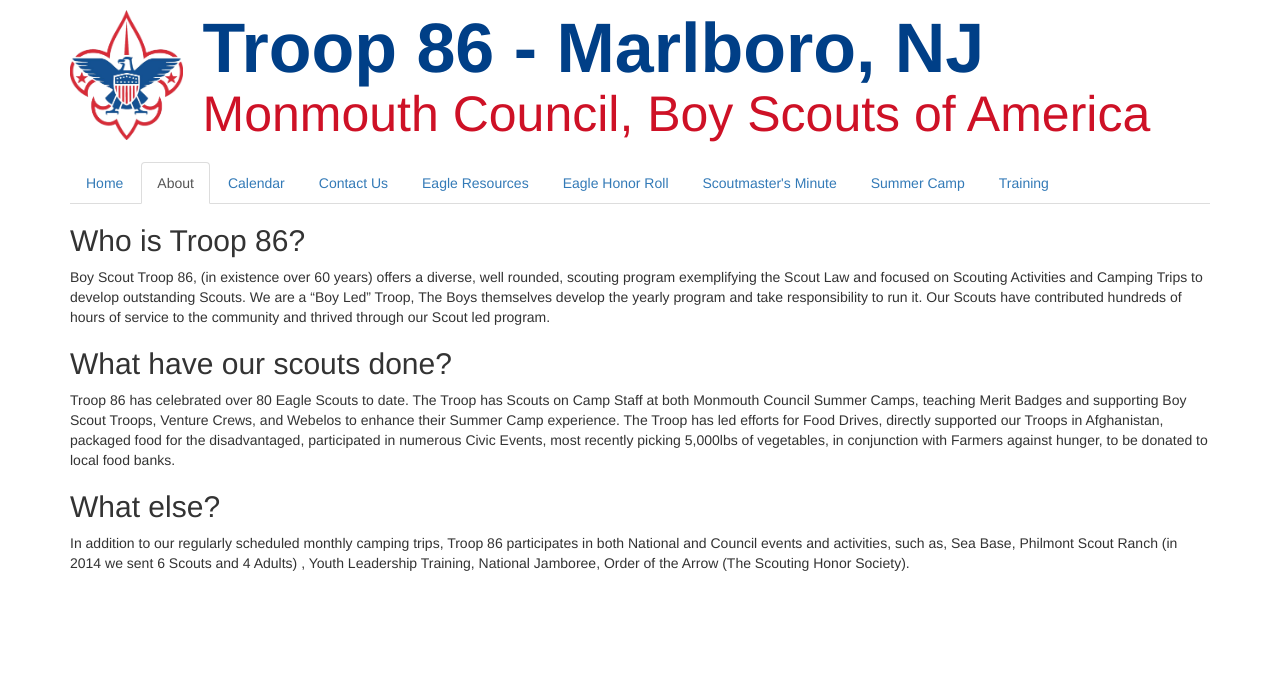
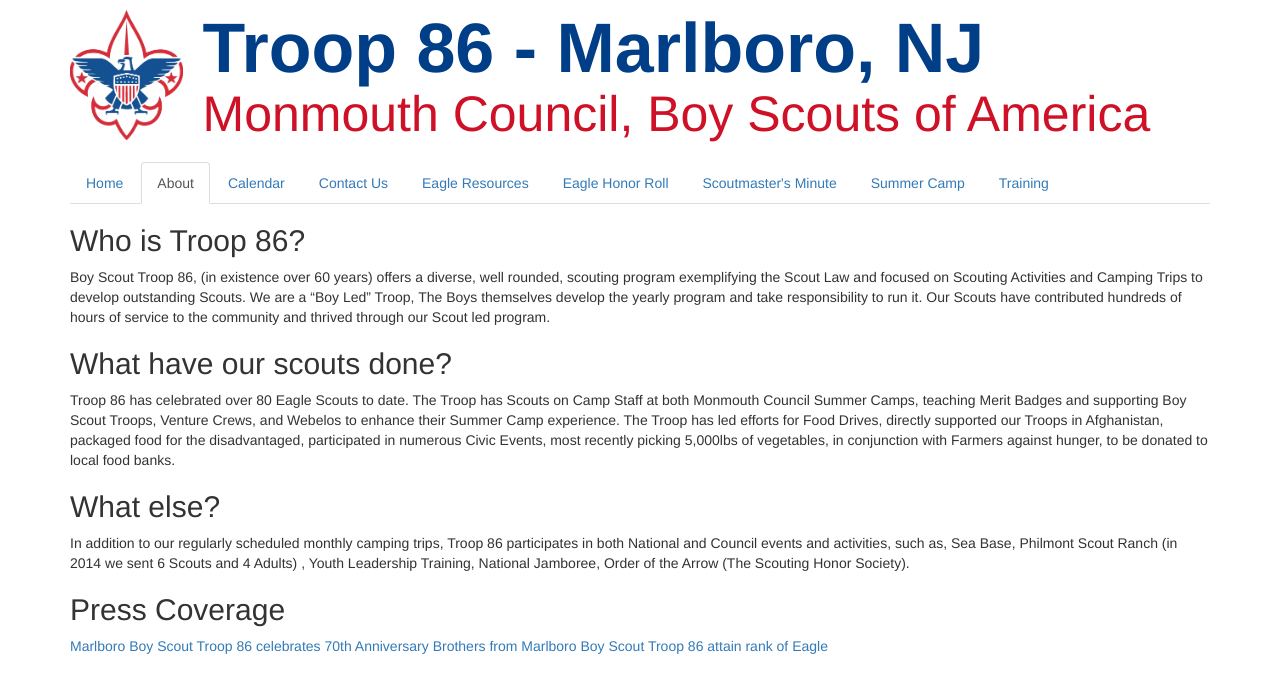
Before and after one commit to akparekh/bsatroop86.github.io, a Jekyll site: the page built from about.md, in a window 1280 px wide. Shown: the top 693 px of the page. Built offline with Jekyll 4.4.1, drawn with Linux system fonts in a browser that asks for light colours; nearby versions of some CDN libraries; our own code applies the rules of GitHub Pages for plain Markdown files.

Commit message:
Included Press Coverage Section

```diff
--- a/about.md
+++ b/about.md
@@ -12,3 +12,7 @@
 
 ## What else?
 In addition to our regularly scheduled monthly camping trips, Troop 86 participates in both National and Council events and activities, such as, Sea Base, Philmont Scout Ranch (in 2014 we sent 6 Scouts and 4 Adults) , Youth Leadership Training, National Jamboree, Order of the Arrow (The Scouting Honor Society).
+
+## Press Coverage
+[Marlboro Boy Scout Troop 86 celebrates 70th Anniversary](http://www.centraljersey.com/news/news_transcript/stories/marlboro-boy-scout-troop-celebrates-th-anniversary/article_62651a98-f26e-5446-93c1-8f2198c9a88d.html)
+[Brothers from Marlboro Boy Scout Troop 86 attain rank of Eagle](http://www.centraljersey.com/news/news_transcript/stories/brothers-from-marlboro-boy-scout-troop-attain-rank-of-eagle/article_b53a5871-6ed3-5f22-af14-8a8621e94644.html)
```
